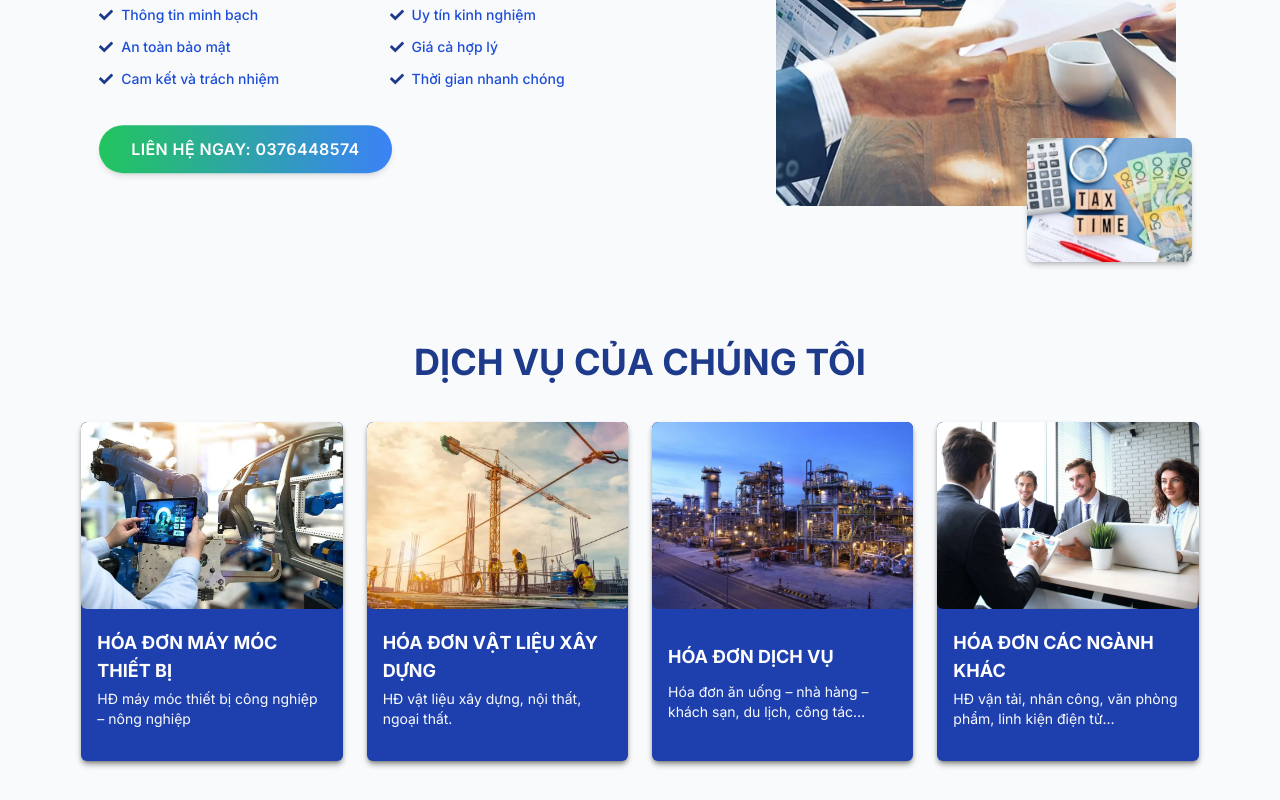
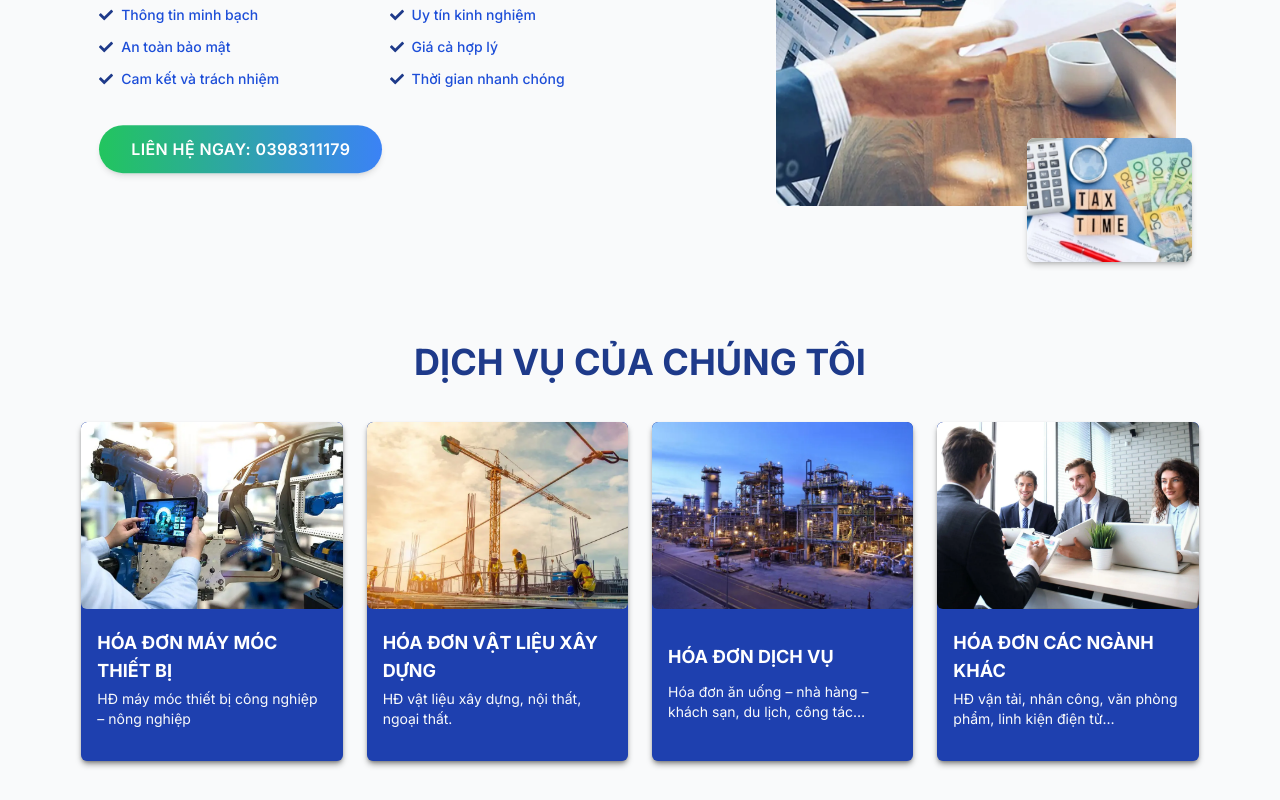
Before and after one commit to duongnguyenminh0502/dich-vu-hoa-don-vat, a Next.js app: page / in a window 1280 px wide. Shown: the part 1480-2280 px from the top of the page. Built offline with nearby package versions, Linux system fonts and the light colour scheme.

Commit message:
change phone

```diff
--- a/src/app/comps/button.tsx
+++ b/src/app/comps/button.tsx
@@ -8,7 +8,7 @@ export default function Button({
   return (
     <a
       target="_blank"
-      href="tel:0376448574"
+      href="tel:0398311179"
       className={clsx([
         "flex bg-gradient-to-r from-green-500 hover:from-green-600 to-blue-500 hover:to-blue-600 shadow-md px-3 py-3 rounded-full w-full focus:outline-noneuppercase",
         "tracking-wide animate-bounce focus:animate-none",
@@ -17,7 +17,7 @@ export default function Button({
       ])}
       {...rest}
     >
-      <p className="w-full text-center">LIÊN HỆ NGAY: 0376448574</p>
+      <p className="w-full text-center">LIÊN HỆ NGAY: 0398311179</p>
     </a>
   );
 }
--- a/src/app/provider.tsx
+++ b/src/app/provider.tsx
@@ -8,7 +8,7 @@ export default function Provider({ children }: PropsWithChildren) {
     const interval = setInterval(() => {
       const zalo = document.getElementById("zalo");
       if (!zalo) return;
-      var zalo_acc = ["0376448574", "18e86x4qzz6oa"];
+      var zalo_acc = ["0398311179", "ryu2k8pcuwox"];
 
       zalo.addEventListener("click", (event) => {
         event.preventDefault();
--- a/src/app/ui/contact.tsx
+++ b/src/app/ui/contact.tsx
@@ -9,7 +9,7 @@ export default function Contact() {
         aria-label="Zalo"
         target="_blank"
         rel="noopener"
-        href="https://zalo.me/0376448574"
+        href="https://zalo.me/0398311179"
         className="place-content-center grid opacity-0 p-2 rounded-full cycle zalo-theme"
       >
         <div className="relative place-content-center grid rounded-full w-full h-full overflow-hidden">
@@ -27,7 +27,7 @@ export default function Contact() {
         aria-label="Phone Number"
         target="_blank"
         rel="noopener"
-        href="tel:0376448574"
+        href="tel:0398311179"
         className="place-content-center grid p-2 rounded-full cycle phone-theme"
       >
         <div className="place-content-center grid rounded-full w-full h-full overflow-hidden">
--- a/src/app/ui/sections/about-us.tsx
+++ b/src/app/ui/sections/about-us.tsx
@@ -38,7 +38,7 @@ export default function AboutUs() {
 
           <div className="pt-6">
             <Button className={clsx(["md:w-fit md:px-8 mr-auto"])}>
-              LIÊN HỆ NGAY: 0376448574
+              LIÊN HỆ NGAY: 0398311179
             </Button>
           </div>
         </div>
--- a/src/app/ui/sections/contact-section.tsx
+++ b/src/app/ui/sections/contact-section.tsx
@@ -30,8 +30,8 @@ export default function ContactSection() {
                 </div>
                 <p className="font-medium text-gray-100 text-md">
                   <b>Điện thoại:</b>{" "}
-                  <a className="text-blue-300" href="tel:0376448574">
-                    0376448574
+                  <a className="text-blue-300" href="tel:0398311179">
+                    0398311179
                   </a>
                 </p>
               </div>
```
